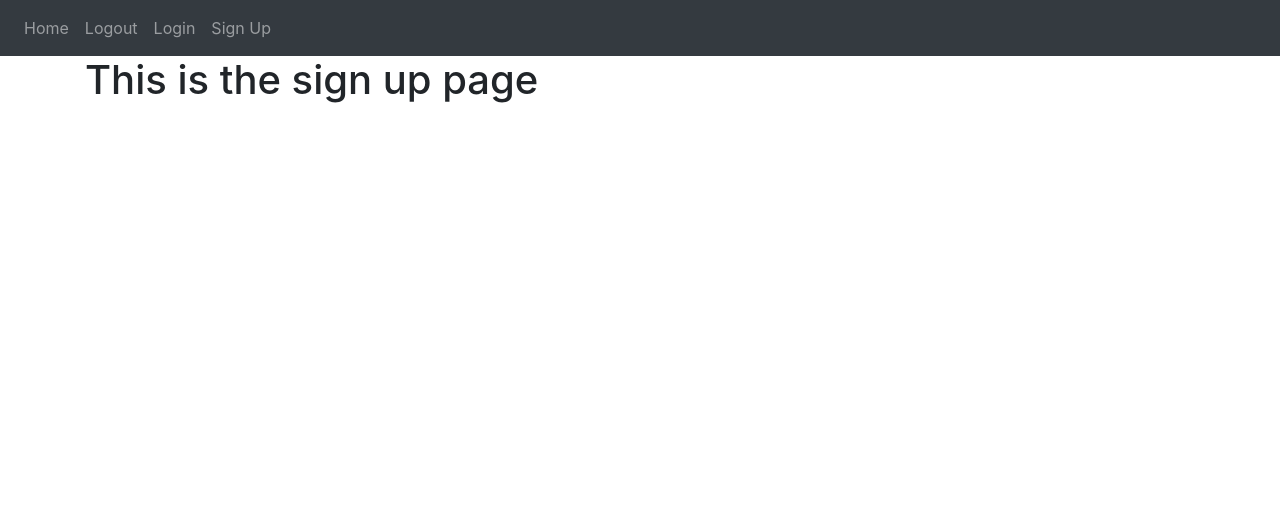
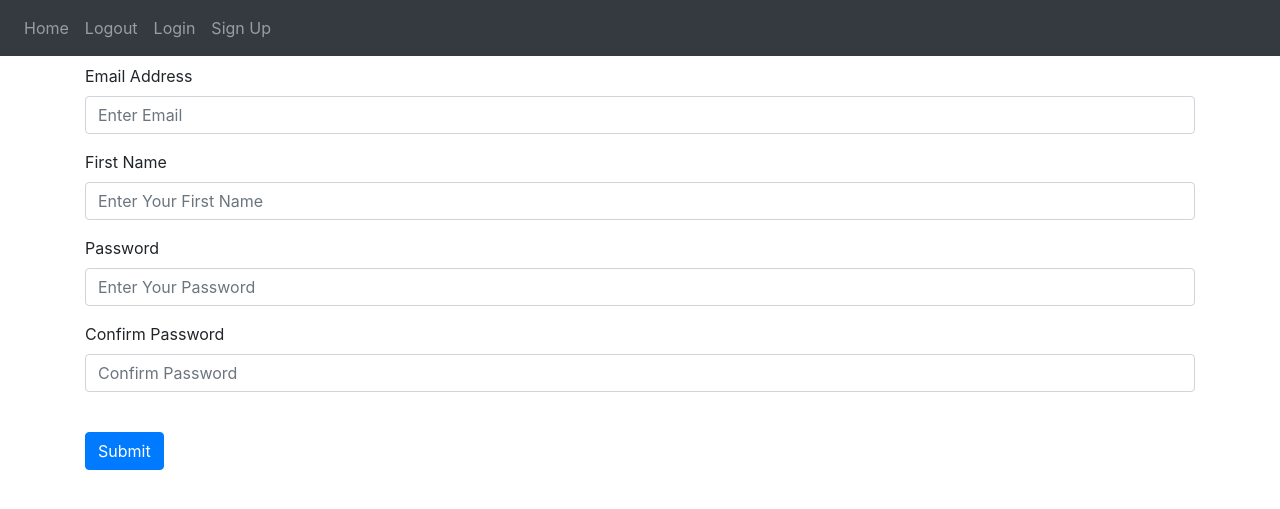
Before and after one commit to Estarguan/WebDevelopment, a Flask app: page /sign-up in a window 1280 px wide. Shown: the top 509 px of the page. Run offline with Flask 2, Linux system fonts and the light colour scheme; some libraries are stand-ins or nearby versions.

Commit message:
changed python tut

```diff
--- a/pythonWebDevTut/website/templates/base.html
+++ b/pythonWebDevTut/website/templates/base.html
@@ -15,7 +15,7 @@
       crossorigin="anonymous"
     />
 
-    <title>{% block title %}Home{% endblock %}</title>
+    <title>{% block title %}{% endblock %}</title>
   </head>
   <body>
     <nav class="navbar navbar-expand-lg navbar-dark bg-dark">
--- a/pythonWebDevTut/website/templates/home.html
+++ b/pythonWebDevTut/website/templates/home.html
@@ -1,5 +1,3 @@
-{% extends "base.html" %}
-{% block title %}Home{% endblock %}
-{%block content%}
-  <h1>This is the home page</h1>
+{% extends "base.html" %} {% block title %}Home{% endblock %} {%block content%}
+<h1>This is the home page</h1>
 {% endblock %}
--- a/pythonWebDevTut/website/templates/login.html
+++ b/pythonWebDevTut/website/templates/login.html
@@ -1,5 +1,3 @@
-{% extends "base.html" %}
-{% block title %}Login{% endblock %}
-{%block content%}
-  <h1>This is the login page</h1>
+{% extends "base.html" %} {% block title %}Login{% endblock %} {%block content%}
+<h1>This is the login page</h1>
 {% endblock %}
--- a/pythonWebDevTut/website/templates/sign_up.html
+++ b/pythonWebDevTut/website/templates/sign_up.html
@@ -1,5 +1,48 @@
-{% extends "base.html" %}
-{% block title %}Sign Up{% endblock %}
-{%block content%}
-  <h1>This is the sign up page</h1>
+{% extends "base.html" %} {% block title %}Sign Up{% endblock %} {%block
+content%}
+<form method="POST">
+  <h3 align="center"></h3>
+  <div class="form-group">
+    <label for="email">Email Address</label>
+    <input
+      type="email"
+      class="form-control"
+      id="email"
+      name="email"
+      placeholder="Enter Email"
+    />
+  </div>
+  <div class="form-group">
+    <label for="firstName">First Name</label>
+    <input
+      type="text"
+      class="form-control"
+      id="firstName"
+      name="firstName"
+      placeholder="Enter Your First Name"
+    />
+  </div>
+  <div class="form-group">
+    <label for="password1">Password</label>
+    <input
+      type="password"
+      class="form-control"
+      id="password1"
+      name="password1"
+      placeholder="Enter Your Password"
+    />
+  </div>
+  <div class="form-group">
+    <label for="password2">Confirm Password</label>
+    <input
+      type="text"
+      class="form-control"
+      id="password2"
+      name="password2"
+      placeholder="Confirm Password"
+    />
+  </div>
+  <br />
+  <button type="submit" class="btn btn-primary">Submit</button>
+</form>
 {% endblock %}
```
Also changed, not shown: pythonWebDevTut/website/__init__.py (+7 -7 lines).
